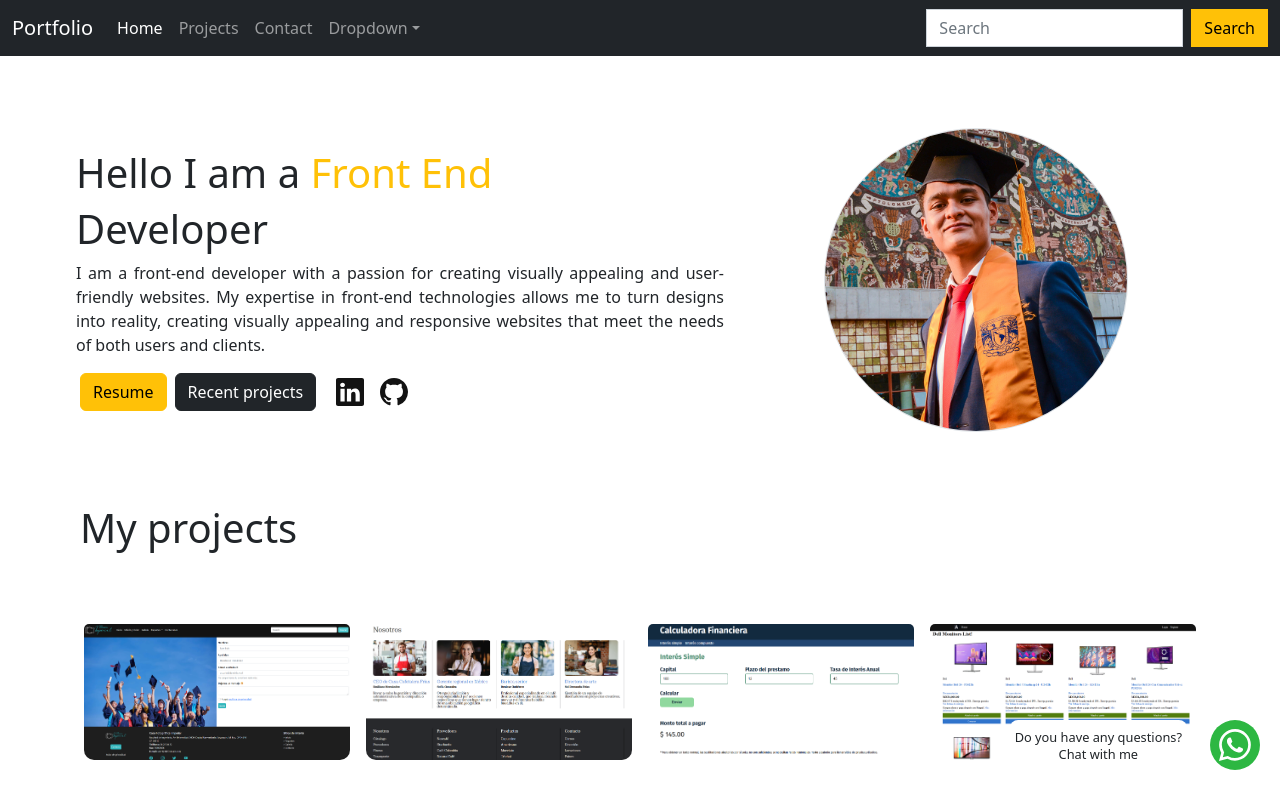
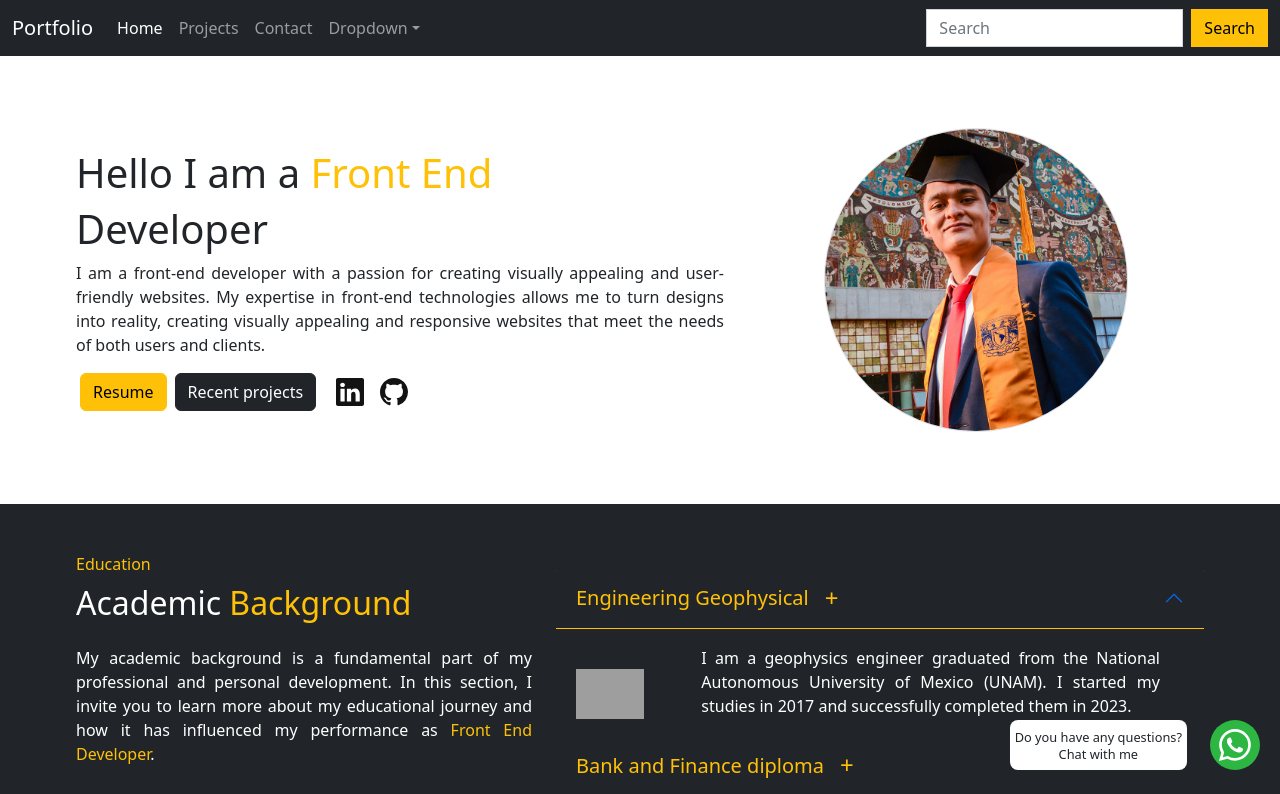
Before and after one commit to IrvinFrias/PortafolioWeb, a React (Create React App) app: page / in a window 1280 px wide. Shown: the top 794 px of the page. Built offline with nearby package versions, Linux system fonts and the light colour scheme; grey boxes are pictures that could not be loaded.

Commit message:
Academic Background done

```diff
--- a/src/App.js
+++ b/src/App.js
@@ -5,6 +5,7 @@ import Contacto from "./Components/Contacto/Contacto";
 import Footer from "./Components/Footer/Footer";
 import WhatsApp from "./Components/WhatsApp/WhatsApp";
 import Projects from "./Components/projects/Projects";
+import Education from "./Components/Education/Education";
 
 
 const App = () => {
@@ -13,6 +14,9 @@ const App = () => {
           <Navbar/>
           <Layout>
               <Introduction/>
+          </Layout>
+          <Education/>
+          <Layout>
               <Projects/>
           </Layout>
           <Contacto/>
--- a/src/Components/Contacto/FormContact/FormContact.js
+++ b/src/Components/Contacto/FormContact/FormContact.js
@@ -23,7 +23,6 @@ const FormContact = () => {
                     <input
                         placeholder="Name"
                         autoComplete="given-name"
-                        autoFocus
                         className="input-text"
                         type="text"
                         name="firstname"
--- /dev/null
+++ b/src/Components/Education/Education.css
@@ -0,0 +1,21 @@
+.education{
+}
+.main-text{
+    text-align: justify;
+}
+.w-80{
+    width: 75%;
+    margin: 0 auto;
+}
+
+/*Acordion*/
+.accordion{
+
+}
+.accordion-button:after{
+    content: "\F64D";
+
+}
+.text-btn-accordion{
+    color: #ffc107;
+}
--- /dev/null
+++ b/src/Components/Education/Education.js
@@ -0,0 +1,61 @@
+import './Education.css';
+import Layout from "../Layout/Layout";
+import EducationItemTop from "./EducationItem/EducationItemTop";
+import EducationalItemNormal from "./EducationItem/EducationalItemNormal";
+import EducationContent from "./EducationContent/EducationContent";
+
+const Education = () => {
+    return(
+        <section className="education bg-dark text-bg-dark py-3 py-lg-5">
+            <Layout>
+                <div className="container-fluid">
+                    <div className="row">
+                        <div className="education-description col-md-5">
+                            <div className="">
+                                <span className="text-warning my-5">Education</span>
+                                <h2 className="mt-2 mb-4">Academic <span className="text-warning">Background</span></h2>
+                                <p className="main-text">
+                                    My academic background is a fundamental part of my professional and personal development.
+                                    In this section, I invite you to
+                                    learn more about my educational journey and how it has influenced my performance as <span className="text-warning">Front End Developer</span>.
+
+                                </p>
+                            </div>
+                        </div>
+
+                        <div className="education-dropdowns pt-lg-3 pt-2 col-md-7">
+                            <div className="accordion bg-dark" id="accordionPanelsStayOpenExample">
+                                <EducationItemTop title={"Engineering Geophysical"}>
+                                    <EducationContent
+                                        img={'https://master.d2wr3pq6rub67g.amplifyapp.com/assets/img/educacion/Unam-1.svg'}
+                                        text={'I am a geophysics engineer graduated from the National Autonomous' +
+                                            ' University of Mexico (UNAM).' +
+                                        ' I started my studies in 2017 and successfully completed them in 2023.'}
+                                    />
+                                </EducationItemTop>
+                                <EducationalItemNormal title={"Bank and Finance diploma"} number={"Two"}>
+                                    <EducationContent
+                                        img={'https://master.d2wr3pq6rub67g.amplifyapp.com/assets/img/educacion/PalacioMineria-2.svg'}
+                                        text={'"I have a diploma in Banking and Finance from the Palacio de Minería of UNAM.' +
+                                            ' I completed the program in 2021 and expanded my knowledge in finance and banking."'}
+                                    />
+
+                                </EducationalItemNormal>
+                                <EducationalItemNormal title={"Oracle + Alura Bootcamp"} number={"Three"}>
+                                    <EducationContent
+                                        img={'https://master.d2wr3pq6rub67g.amplifyapp.com/assets/img/educacion/Oracle-3.svg'}
+                                        text={'"I have front-end development experience acquired in an Oracle + Alura bootcamp. During this intensive program,' +
+                                            ' I learned skills in technologies such as HTML, CSS, and JavaScript and successfully completed the program in 2022."'}
+                                    />
+                                </EducationalItemNormal>
+                            </div>
+
+                        </div>
+                    </div>
+
+                </div>
+            </Layout>
+        </section>
+    )
+}
+export default Education;
--- /dev/null
+++ b/src/Components/Education/EducationContent/EducationContent.css
@@ -0,0 +1,6 @@
+.text-justify{
+    text-align: justify;
+}
+.img-container{
+    width: 70px;
+}
--- /dev/null
+++ b/src/Components/Education/EducationContent/EducationContent.js
@@ -0,0 +1,13 @@
+import './EducationContent.css';
+const EducationContent = (props) => {
+    return(
+        <div className="d-flex flex-wrap-reverse align-items-center ">
+            <div className="img-container col-6 col-lg-3 col-xl-2  mx-auto mt-4">
+                <img className="col-12 col-xl-8" src={props.img} alt="education content" loading={'lazy'}/>
+            </div>
+
+            <p className="text-justify col-12 col-lg-9 col-xl-10 m-0 px-0 px-lg-4">{props.text}</p>
+        </div>
+    )
+}
+export default EducationContent;
--- /dev/null
+++ b/src/Components/Education/EducationItem/EducationItemTop.js
@@ -0,0 +1,23 @@
+import './EducationalItemTop.css';
+const EducationItemTop = (props) => {
+    return(
+        <div className="accordion-item border-0">
+            <h2 className="accordion-header bg-dark" id="panelsStayOpen-headingOne">
+                <button className="accordion-button bg-dark text-warning fs-5 border-warning" type="button" data-bs-toggle="collapse"
+                        data-bs-target="#panelsStayOpen-collapseOne" aria-expanded="true"
+                        aria-controls="panelsStayOpen-collapseOne">
+                    {props.title}  <span className=" mx-3 fs-4">+</span>
+                </button>
+            </h2>
+            <div id="panelsStayOpen-collapseOne" className="accordion-collapse collapse show "
+                 aria-labelledby="panelsStayOpen-headingOne">
+                <div className="accordion-body bg-dark text-bg-dark">
+                    {props.children}
+                </div>
+            </div>
+        </div>
+
+    )
+}
+
+export default EducationItemTop;
--- /dev/null
+++ b/src/Components/Education/EducationItem/EducationalItemNormal.js
@@ -0,0 +1,20 @@
+const EducationalItemNormal = (props) => {
+    return(
+        <div className="accordion-item border-0">
+            <h2 className="accordion-header bg-dark" id="panelsStayOpen-headingTwo">
+                    <button className="accordion-button collapsed bg-dark text-warning fs-5 border-warning " type="button"
+                            data-bs-toggle="collapse" data-bs-target={`#panelsStayOpen-collapse${props.number}`}
+                            aria-expanded="false" aria-controls={`panelsStayOpen-collapse${props.number}`}>
+                        {props.title} <span className=" mx-3 fs-4">+</span>
+                    </button>
+            </h2>
+            <div id={`panelsStayOpen-collapse${props.number}`} className="accordion-collapse collapse"
+                 aria-labelledby={`panelsStayOpen-heading${props.number}`}>
+                <div className="accordion-body bg-dark text-bg-dark">
+                    {props.children}
+                </div>
+            </div>
+        </div>
+    )
+}
+export default EducationalItemNormal;
--- /dev/null
+++ b/src/Components/Education/EducationItem/EducationalItemTop.css
@@ -0,0 +1,7 @@
+.accordion-button{
+    border-radius: 0;
+    border-bottom: #ffc107 2px solid;
+}
+.accordion-button:not(.collapsed){
+    box-shadow: inset 0 calc(-1 * var(--bs-accordion-border-width)) 0 #ffc107!important;
+}
--- a/src/Components/Navbar/Navbar.js
+++ b/src/Components/Navbar/Navbar.js
@@ -1,3 +1,4 @@
+import Projects from "../projects/Projects";
 const Navbar  = () => {
     return(
         <nav className="navbar navbar-expand-lg bg-dark navbar-dark" >
--- a/src/Components/projects/Projects.js
+++ b/src/Components/projects/Projects.js
@@ -15,37 +15,42 @@ const Projects = ()=> {
                 name: 'Casa Fotográfica',
                 description: 'Lorem ipsum dolor sit amet, consectetur adipisicing elit. Ea nostrum sit suscipit.',
                 progress: 80,
+                url: 'https://master.d2srinrnx4yqwm.amplifyapp.com/'
             },
             {
                 img: casaCafetalera,
                 name: 'Casa cafetalera',
                 description: 'Lorem ipsum dolor sit amet, consectetur adipisicing elit. Ea nostrum sit suscipit.',
                 progress: 70,
+                url: '#'
             },
             {
                 img: calcFinanciera,
                 name: 'Calculadora financiera',
                 description: 'Lorem ipsum dolor sit amet, consectetur adipisicing elit. Ea nostrum sit suscipit.',
                 progress: 90,
+                url: 'https://master.d1x73shsujph0s.amplifyapp.com/',
             },
             {
                 img: tiendaMonitores,
                 name: 'Tienda de monitores',
                 description: 'Lorem ipsum dolor sit amet, consectetur adipisicing elit. Ea nostrum sit suscipit.',
-                progress: 100
+                progress: 100,
+                url: 'https://master.d2vsalb1tkqlys.amplifyapp.com/',
             },
             {
                 img: registroUsuarios,
                 name: 'Registro de usuarios',
                 description: 'Lorem ipsum dolor sit amet, consectetur adipisicing elit. Ea nostrum sit suscipit.',
-                progress: 90
+                progress: 90,
+                url: '#',
             }
         ]
     })
 
     return(
         <section>
-            <h1 className="mx-3 mb-5">My projects</h1>
+            <h1 className="mx-3 mb-3 mt-lg-5 mt-3">My projects</h1>
             <div className="container-fluid cards-container">
                 {
                     card.projects.map(project =>
@@ -54,6 +59,7 @@ const Projects = ()=> {
                         name={project.name}
                         description={project.description}
                         progres={project.progress}
+                        url={project.url}
                         />)
                 }
             </div>
--- a/src/Components/projects/SingleProject/SingleProject.js
+++ b/src/Components/projects/SingleProject/SingleProject.js
@@ -2,7 +2,7 @@ import './SingleProject.css';
 
 const SingleProject = (props) =>{
     return (
-        <div className="card col-12 col-lg-3 px-2 my-1 my-4">
+        <div className="card col-12 col-md-6 col-xl-4 col-xxl-3 px-2 my-1 my-4">
             <div className="img-top-container">
                 <img className="card-img-top w-100" src={props.img} alt="image of project"/>
             </div>
@@ -16,7 +16,7 @@ const SingleProject = (props) =>{
                 </div>
 
                 <p className="card-text">{props.description}</p>
-                <a href="#" className="btn btn-dark rounded-0 my-2">Go project</a>
+                <a href={props.url} target="_blank" className="btn btn-dark rounded-0 my-2">Go project</a>
             </div>
         </div>
     )
```
